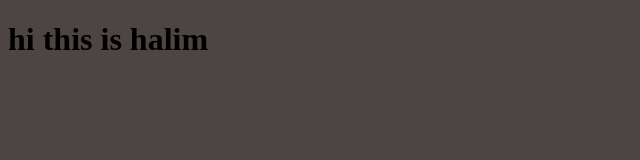
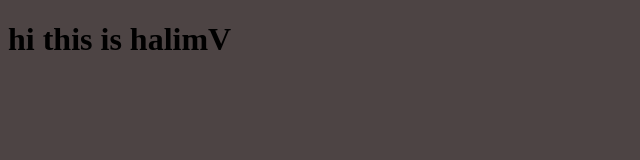
Before and after one commit to HalimCh/javaProject, a plain HTML site: page index.html in a window 1280 px wide. Shown: the full height of the page, 0-640 px from the left. Drawn offline with Linux system fonts and the light colour scheme.

Commit message:
changin the name

```diff
--- a/index.html
+++ b/index.html
@@ -7,7 +7,7 @@
     <link rel="stylesheet" href="style.css">
 </head>
 <body>
-    <h1>hi this is halim </h1>
+    <h1>hi this is halimV</h1>
 
     <script src="app.js"></script>
 
```
